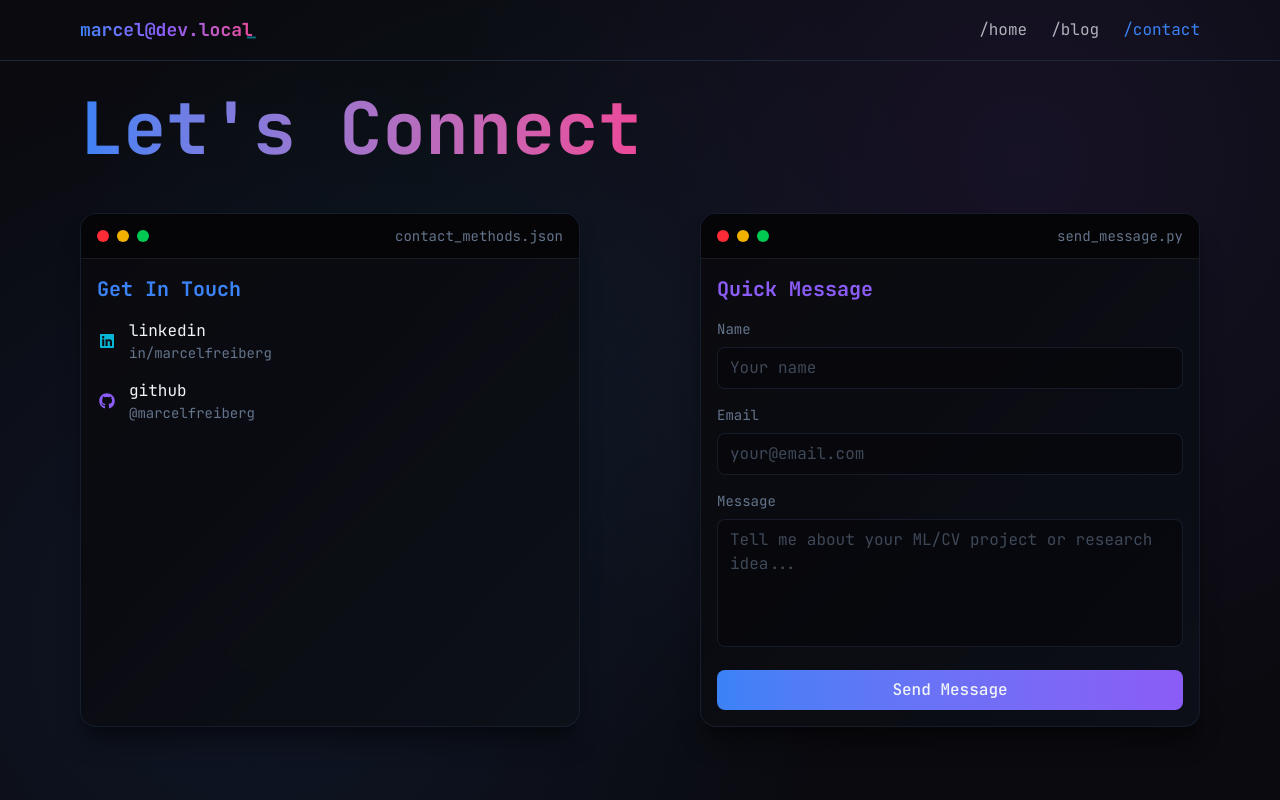
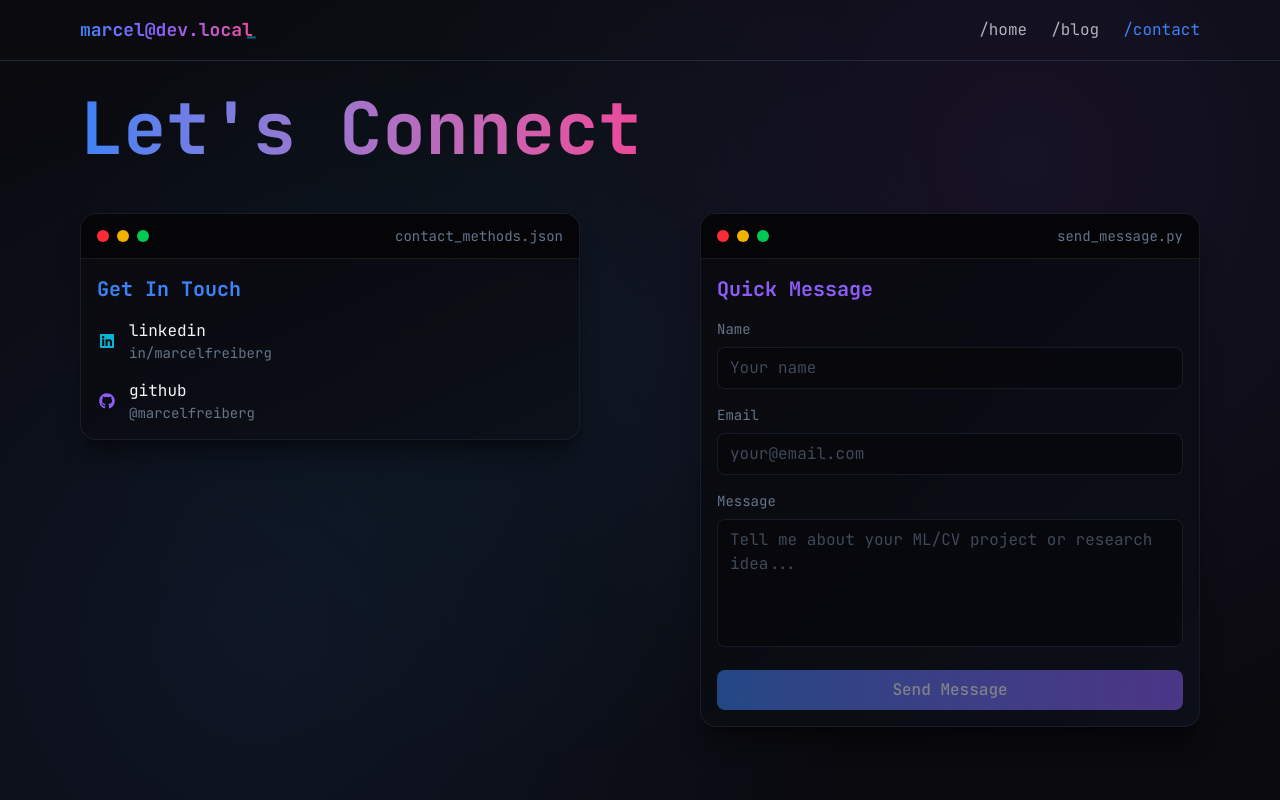
Before and after one commit to marcelfreiberg/marcelfreiberg.com, a Next.js app: page /contact in a window 1280 px wide. Built offline with nearby package versions, Linux system fonts and the light colour scheme.

Commit message:
Items-start

```diff
--- a/app/contact/page.tsx
+++ b/app/contact/page.tsx
@@ -11,7 +11,7 @@ export default function ContactPage() {
             <h1 className="text-5xl md:text-7xl font-bold bg-gradient-to-r from-neural-blue via-neural-pink to-neural-purple bg-clip-text text-transparent">
                 Let&apos;s Connect
             </h1>
-            <div className="flex flex-col lg:flex-row gap-6 justify-between">
+            <div className="flex flex-col lg:flex-row gap-6 justify-between items-start">
                 <DraggableTerminalWindow
                     title="contact_methods.json"
                     width="500px"
@@ -59,6 +59,7 @@ export default function ContactPage() {
                                 className="neural-input w-full"
                                 placeholder="Your name"
                                 required
+                                disabled
                             />
                         </div>
 
@@ -72,6 +73,7 @@ export default function ContactPage() {
                                 className="neural-input w-full"
                                 placeholder="your@email.com"
                                 required
+                                disabled
                             />
                         </div>
 
@@ -84,10 +86,11 @@ export default function ContactPage() {
                                 className="neural-input w-full h-32 resize-none"
                                 placeholder="Tell me about your ML/CV project or research idea..."
                                 required
+                                disabled
                             />
                         </div>
 
-                        <button type="submit" className="neural-button w-full">
+                        <button type="submit" className="neural-button w-full" disabled>
                             Send Message
                         </button>
                     </form>
```
